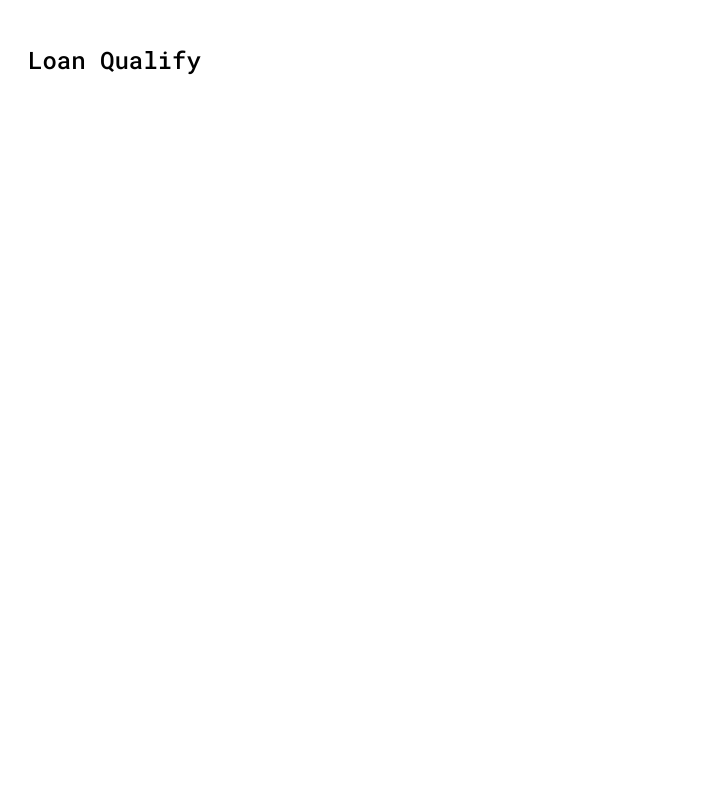
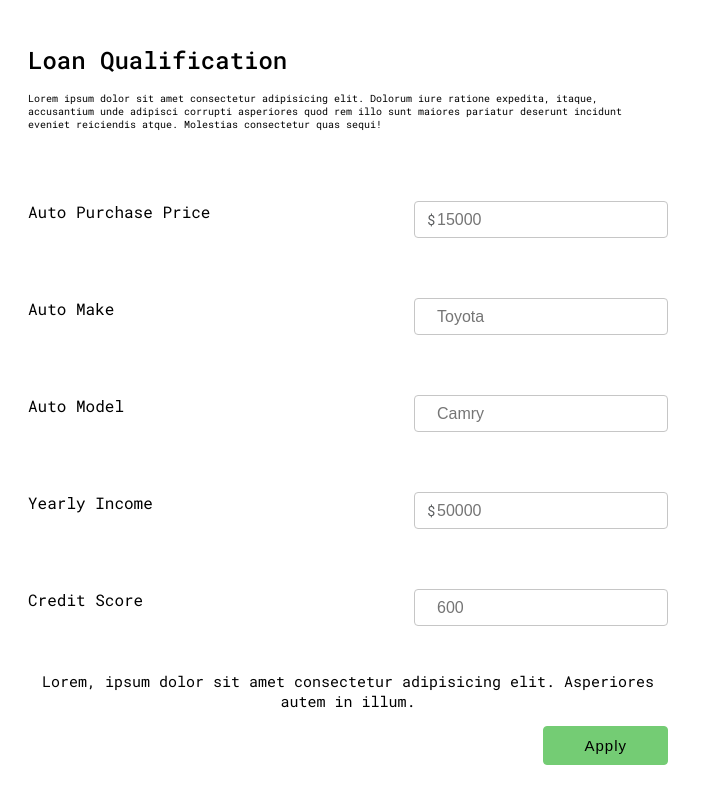
Before and after one commit to monopine/loan-qualify, a React (Create React App) app: page / in a window 1280 px wide. Shown: the top 800 px of the page, without its empty margins (0-703 px from the left). Built offline with nearby package versions, Linux system fonts and the light colour scheme.

Commit message:
Add form component, moch API, and validation logic

```diff
--- /dev/null
+++ b/public/api.json
@@ -0,0 +1,5 @@
+{
+  "incomeRatio": "0.2",
+  "minimumCreditScore": "600",
+  "maxPurchasePrice": "1000000"
+}
--- a/src/App.js
+++ /dev/null
@@ -1,11 +0,0 @@
-import React from "react";
-
-function App() {
-  return (
-    <div className="page-wrap">
-      <h1>Loan Qualify</h1>
-    </div>
-  );
-}
-
-export default App;
--- /dev/null
+++ b/src/Landing.js
@@ -0,0 +1,34 @@
+import React from "react";
+
+import SignUpForm from "./components/sign-up-form";
+
+function Landing() {
+  return (
+    <div className="page-wrap">
+      <div className="page-heading">
+        <h1>Loan Qualification</h1>
+        <p>
+          Lorem ipsum dolor sit amet consectetur adipisicing elit. Dolorum iure
+          ratione expedita, itaque, accusantium unde adipisci corrupti
+          asperiores quod rem illo sunt maiores pariatur deserunt incidunt
+          eveniet reiciendis atque. Molestias consectetur quas sequi!
+        </p>
+      </div>
+      <SignUpForm />
+      <div className="page-footer">
+        <div className="disclosure">
+          <h5 className="title">Disclosures</h5>
+          <p>
+            Molestias consectetur quas sequi. itaque, accusantium unde adipisci
+            corrupti asperiores quod rem illo sunt maiores pariatur deserunt
+            incidunt eveniet reiciendis atque. Molestias consectetur quas sequi.
+            Molestias consectetur quas sequi itaque, accusantium unde adipisci
+            corrupti asperiores quod rem illo
+          </p>
+        </div>
+      </div>
+    </div>
+  );
+}
+
+export default Landing;
--- /dev/null
+++ b/src/components/sign-up-form.js
@@ -0,0 +1,181 @@
+import React, { useState, useEffect } from "react";
+import { Formik, Form, Field } from "formik";
+import * as Yup from "yup";
+
+const SignupSchema = Yup.object().shape({
+  purchasePrice: Yup.number()
+    .min(100, "Purchase Price must be at least $100")
+    .max(1000000, "Purchase Price must be less than $1,000,000")
+    .typeError("Purchase price must be a number (no special characters)")
+    .positive("Price must be greater than zero")
+    .required("Please enter a purchase price"),
+  autoMake: Yup.string()
+    .max(30, "Exceeded field limit")
+    .required("Please enter an auto make"),
+  autoModel: Yup.string()
+    .max(30, "Exceeded field limit")
+    .required("Please enter an auto model"),
+  yearlyIncome: Yup.number()
+    .typeError("Income must be a number (no special characters)")
+    .positive("Income must be more than zero")
+    .required("Please enter your yearly income"),
+  creditScore: Yup.number()
+    .min(300, "Credit Score must be at least 300")
+    .max(850, "Credit Score must not exceed 850")
+    .typeError("Credit score must be a number (no special characters)")
+    .required("Please enter your credit score")
+});
+
+function SignUpForm() {
+  // Setup state for API reference
+  const [criteria, setCriteria] = useState("");
+
+  // Query the moch API for the acceptance criteria
+  useEffect(() => {
+    async function queryAPI() {
+      const response = await fetch("http://localhost:3000/api.json");
+      const parsedResponse = await response.json();
+      setCriteria(parsedResponse);
+    }
+    queryAPI();
+  }, []);
+
+  function qualifyApplication(submittal) {
+    if (
+      // Acceptance criteria #1 - Purchase price as a ratio of income
+      submittal.purchasePrice >
+      submittal.yearlyIncome * criteria.incomeRatio
+    ) {
+      console.log("Not enough income");
+    } else if (submittal.creditScore < 600) {
+      // Acceptance criteria #2 - Minimum Credit Score
+      console.log("Credit score too low");
+    } else {
+      console.log("approved");
+    }
+  }
+
+  return (
+    <>
+      <Formik
+        initialValues={{
+          purchasePrice: "",
+          autoMake: "",
+          autoModel: "",
+          yearlyIncome: "",
+          creditScore: ""
+        }}
+        validationSchema={SignupSchema}
+        onSubmit={submittal => {
+          qualifyApplication(submittal);
+        }}
+        validateOnChange={false}
+        validateOnBlur={false}
+      >
+        {({ errors, touched, validateForm }) => (
+          <Form className="signup-form">
+            <div className="field-group">
+              <label htmlFor="purchasePrice">Auto Purchase Price</label>
+              <div
+                className={`-currency ${
+                  errors.purchasePrice && touched.purchasePrice ? " -error" : ""
+                }`}
+              >
+                <Field
+                  id="purchasePrice"
+                  name="purchasePrice"
+                  placeholder="15000"
+                  type="text"
+                />
+              </div>
+              {errors.purchasePrice && touched.purchasePrice && (
+                <span className="error">{errors.purchasePrice}</span>
+              )}
+            </div>
+            <div className="field-group">
+              <label htmlFor="autoMake">Auto Make</label>
+              <div
+                className={
+                  errors.purchasePrice && touched.purchasePrice ? "-error" : ""
+                }
+              >
+                <Field
+                  id="autoMake"
+                  name="autoMake"
+                  placeholder="Toyota"
+                  type="text"
+                />
+              </div>
+              {errors.autoMake && touched.autoMake && (
+                <span className="error">{errors.autoMake}</span>
+              )}
+            </div>
+            <div className="field-group">
+              <label htmlFor="autoModel">Auto Model</label>
+              <div
+                className={
+                  errors.purchasePrice && touched.purchasePrice ? "-error" : ""
+                }
+              >
+                <Field
+                  id="autoModel"
+                  name="autoModel"
+                  placeholder="Camry"
+                  type="text"
+                />
+              </div>
+              {errors.autoModel && touched.autoModel && (
+                <span className="error">{errors.autoModel}</span>
+              )}
+            </div>
+            <div className="field-group">
+              <label htmlFor="yearlyIncome">Yearly Income</label>
+              <div
+                className={`-currency ${
+                  errors.yearlyIncome && touched.yearlyIncome ? " -error" : ""
+                }`}
+              >
+                <Field
+                  id="yearlyIncome"
+                  name="yearlyIncome"
+                  placeholder="50000"
+                  type="number"
+                />
+              </div>
+              {errors.yearlyIncome && touched.yearlyIncome && (
+                <span className="error">{errors.yearlyIncome}</span>
+              )}
+            </div>
+            <div className="field-group">
+              <label htmlFor="creditScore">Credit Score</label>
+              <div
+                className={
+                  errors.creditScore && touched.creditScore ? "-error" : ""
+                }
+              >
+                <Field
+                  id="creditScore"
+                  name="creditScore"
+                  placeholder="600"
+                  type="number"
+                />
+              </div>
+              {errors.creditScore && touched.creditScore && (
+                <span className="error">{errors.creditScore}</span>
+              )}
+            </div>
+            <p className="form-copy">
+              Lorem, ipsum dolor sit amet consectetur adipisicing elit.
+              Asperiores autem in illum.
+            </p>
+            <button type="submit" onClick={() => validateForm()}>
+              Apply
+            </button>
+          </Form>
+        )}
+      </Formik>
+    </>
+  );
+}
+
+export default SignUpForm;
--- a/src/index.js
+++ b/src/index.js
@@ -1,6 +1,6 @@
 import React from "react";
 import ReactDOM from "react-dom";
 import "./index.css";
-import App from "./App";
+import Landing from "./Landing";
 
-ReactDOM.render(<App />, document.getElementById("root"));
+ReactDOM.render(<Landing />, document.getElementById("root"));
```
